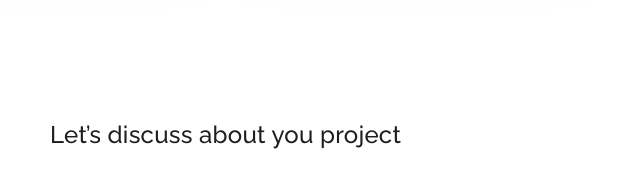
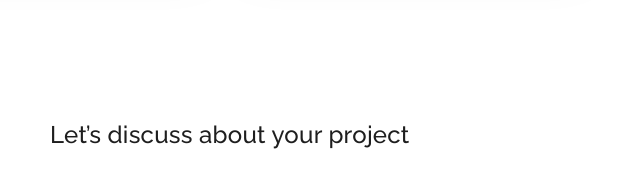
Before and after one commit to skifidesigns/skifinew, a plain HTML site: page index.html in a window 1280 px wide. Shown: the part 910-1093 px from the top of the page, 605-1245 px from the left. Drawn offline with Linux system fonts and the light colour scheme.

Commit message:
Update index.html

```diff
--- a/index.html
+++ b/index.html
@@ -142,7 +142,7 @@
                 <div class="col-lg-1"></div>
                 <div class="col-lg-6 col-md-12 col-sm-12 align-self-center mobile-top-fix">
                     <div class="left-heading">
-                        <h2 class="section-title">Let’s discuss about you project</h2>
+                        <h2 class="section-title">Let’s discuss about your project</h2>
                     </div>
                     <div class="left-text">
                         <p>We've prepared pricing plans of all budgets for your Design, so you can get started right away. They're great for small companies and large organizations.</p>
```
